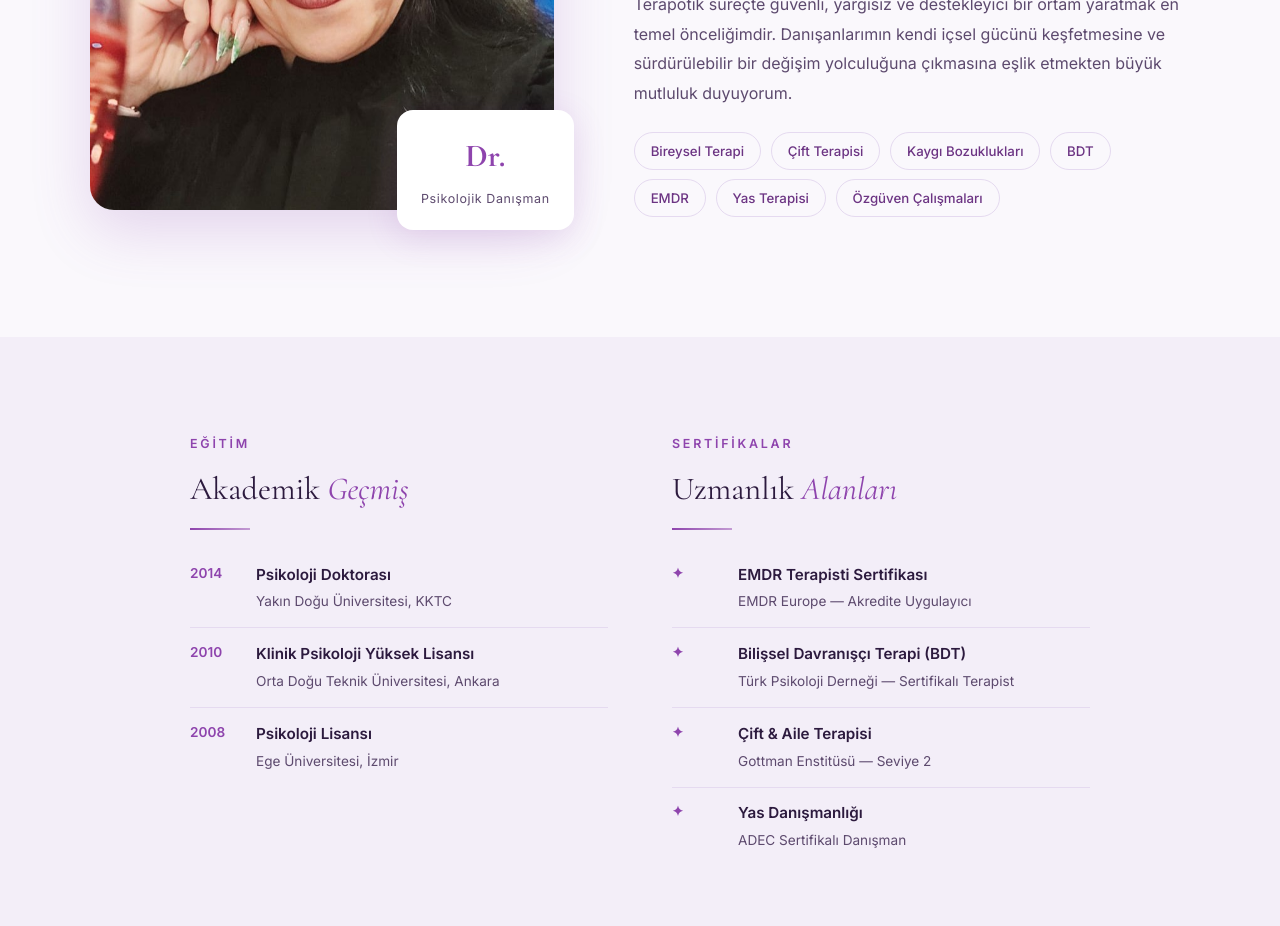
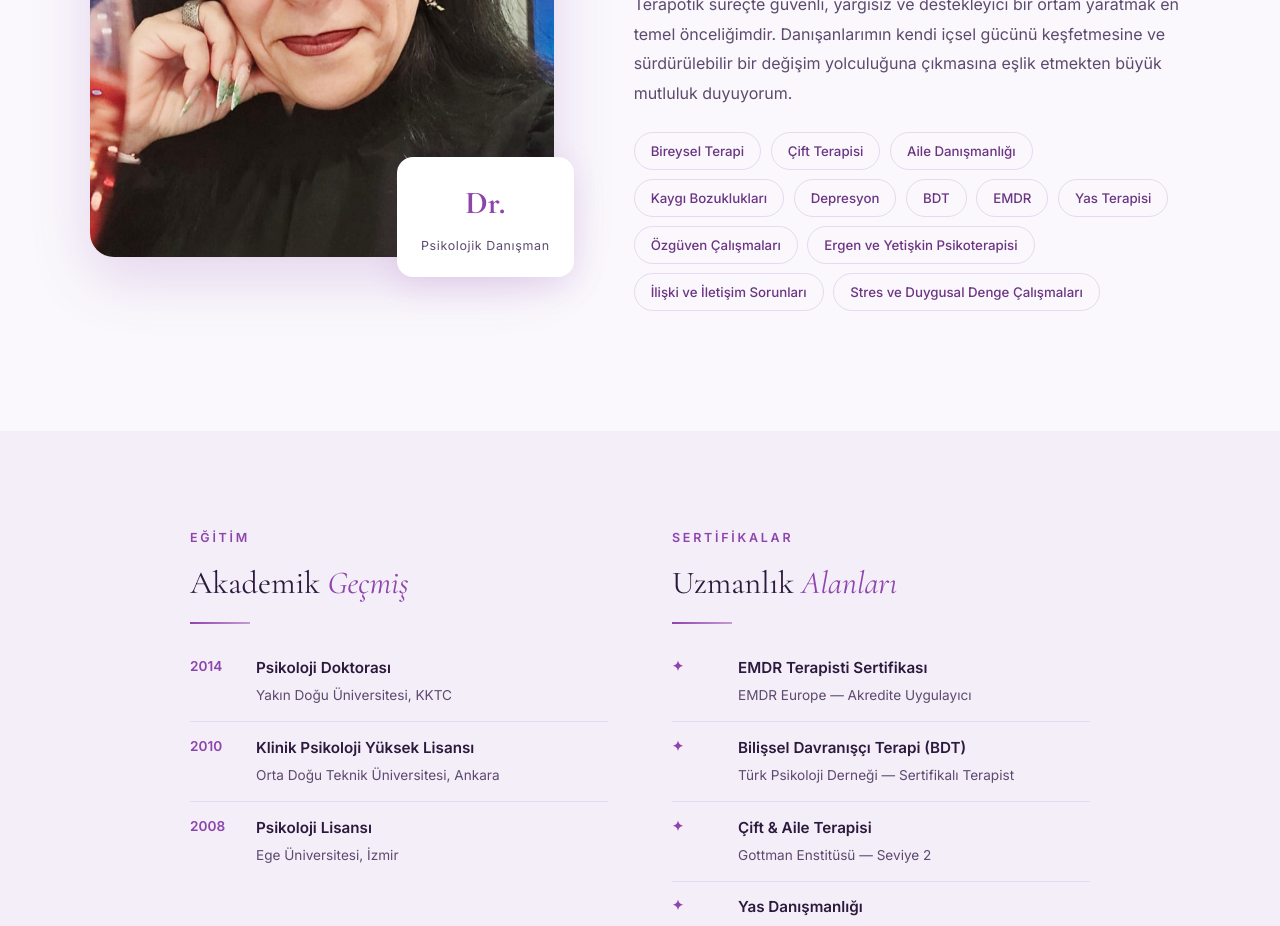
Before and after one commit to tolgaosman/cigdemWebsite, a Next.js app: page /cigdemWebsite/hakkimda in a window 1280 px wide. Shown: the part 900-1826 px from the top of the page. Built offline with nearby package versions, Linux system fonts and the light colour scheme.

Commit message:
feat: add missing tags to hakkimda Tanisalim section

```diff
--- a/src/app/hakkimda/page.tsx
+++ b/src/app/hakkimda/page.tsx
@@ -77,8 +77,12 @@ export default function HakkimdaPage() {
             </p>
             <div className="about-tags">
               {[
-                'Bireysel Terapi', 'Çift Terapisi', 'Kaygı Bozuklukları',
-                'BDT', 'EMDR', 'Yas Terapisi', 'Özgüven Çalışmaları',
+                'Bireysel Terapi', 'Çift Terapisi', 'Aile Danışmanlığı',
+                'Kaygı Bozuklukları', 'Depresyon', 'BDT', 'EMDR',
+                'Yas Terapisi', 'Özgüven Çalışmaları',
+                'Ergen ve Yetişkin Psikoterapisi',
+                'İlişki ve İletişim Sorunları',
+                'Stres ve Duygusal Denge Çalışmaları',
               ].map((t) => (
                 <span key={t} className="tag">{t}</span>
               ))}
```
